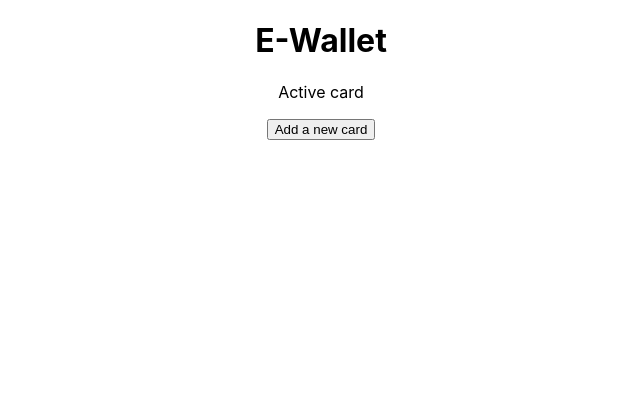
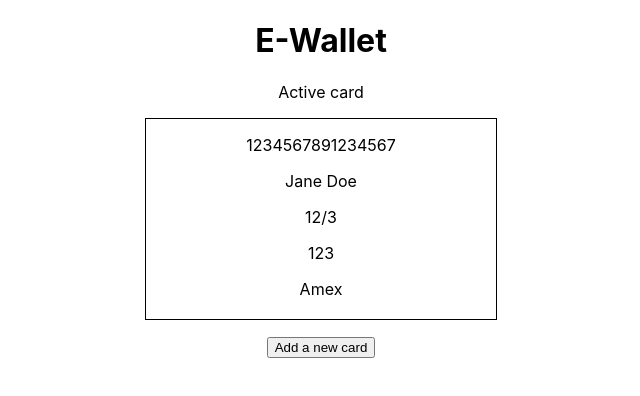
Before and after one commit to linneaha/Projektarbete, a React (Create React App) app: page / in a window 1280 px wide. Shown: the top 396 px of the page, without its empty margins (319-959 px from the left). Built offline with nearby package versions, Linux system fonts and the light colour scheme.

Commit message:
map på cards

```diff
--- a/src/App.css
+++ b/src/App.css
@@ -24,3 +24,17 @@ body {
   width: 350px;
   border: 1px solid black;
 }
+
+#container {
+  display: flex;
+  justify-content: center;
+}
+
+.card {
+  height: 200px;
+  width: 350px;
+  border: 1px solid black;
+}
+a {
+  text-decoration: none;
+}
--- /dev/null
+++ b/src/components/Card.jsx
@@ -0,0 +1,17 @@
+
+
+const Card = ({ cardNumber, cardHolder, expire, cvc, vendor }) => {
+  return (
+    <div id="container">
+      <div className="card">
+        <p>{cardNumber}</p>
+        <p>{cardHolder}</p>
+        <p>{expire}</p>
+        <p>{cvc}</p>
+        <p>{vendor}</p>
+      </div>
+    </div>
+  );
+};
+
+export { Card };
--- a/src/pages/addCard.jsx
+++ b/src/pages/addCard.jsx
@@ -1,10 +1,11 @@
 import { useDispatch, useSelector } from "react-redux";
 import { addCards } from "../redux/walletSlice";
-import { Link } from "react-router-dom";
+import { Link,useHistory } from "react-router-dom";
 import { useState } from "react";
 
 const AddCard = () => {
   let dispatch = useDispatch();
+  const history = useHistory();
 
   const [cardNumber, setCardNumber] = useState("");
   const [cardHolder, setCardHolder] = useState("");
@@ -21,6 +22,7 @@ const AddCard = () => {
       cvc: cardCvc,
     };
     dispatch(addCards(newCard));
+    history.push("/")
   };
 
   return (
@@ -88,9 +90,9 @@ const AddCard = () => {
         </div>
         {/* Submit */}
         <div>
-          <Link to="/">
+          {/* <Link to="/"> */}
             <button onClick={addCard}>Add card</button>
-          </Link>
+          {/* </Link> */}
         </div>
       </div>
     </div>
@@ -106,3 +108,4 @@ export { AddCard };
 // let expire = document.querySelector("#expireInput").value;
 // let cvc = document.querySelector("#cvcInput").value;
 // let vendor = document.querySelector("#vendorSelect").value;
+//  <Link to="/">
--- a/src/pages/home.jsx
+++ b/src/pages/home.jsx
@@ -1,11 +1,27 @@
 import { Link } from "react-router-dom";
+import { useSelector } from "react-redux";
+import { Card } from "../components/Card";
 
 const Home = () => {
+  const { cards } = useSelector((state) => state.wallet);
+
   return (
     <div>
       <h1>E-Wallet</h1>
       <p>Active card</p>
-      <Link to="/addcard">
+      {cards.map((card, i) => {
+        return <Card {...card} key={i} />;
+      })}
+      <Link
+        to="/addcard"
+        onClick={(e) => {
+          if (cards.length >= 4) {
+            document.querySelector("#error").innerHTML = "You have to many cards!"
+            e.preventDefault();
+          }
+        }}
+      >
+      <p id="error"></p>
         <button>Add a new card</button>
       </Link>
     </div>
--- a/src/redux/walletSlice.js
+++ b/src/redux/walletSlice.js
@@ -6,9 +6,9 @@ const walletSlice = createSlice({
     cards: [
       {
         vendor: "Amex",
-        cardNumber: 0,
+        cardNumber: 1234567891234567,
         cardHolder: "Jane Doe",
-        expire: "22/2",
+        expire: "12/3",
         cvc: 123,
       },
     ],
```
